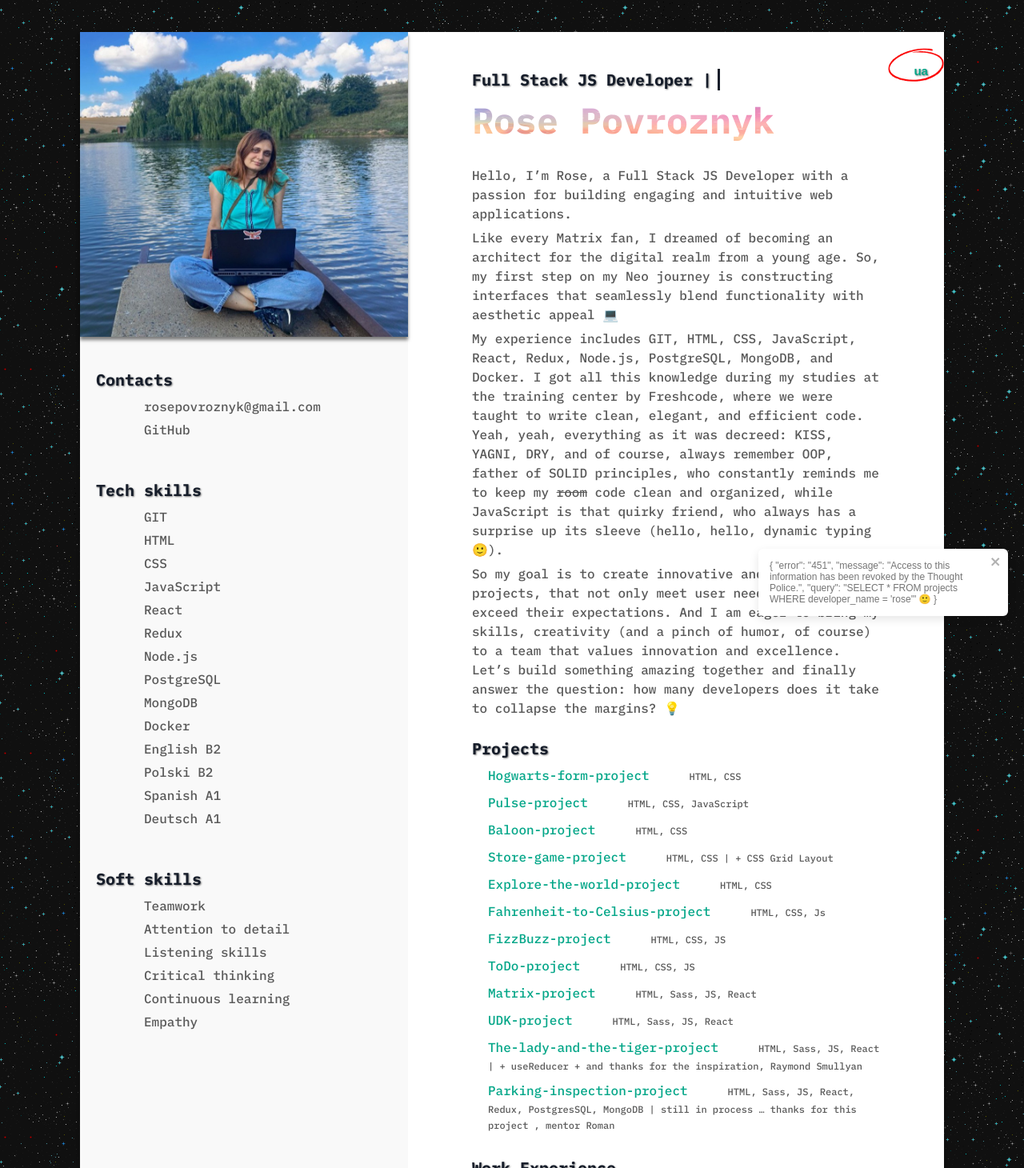
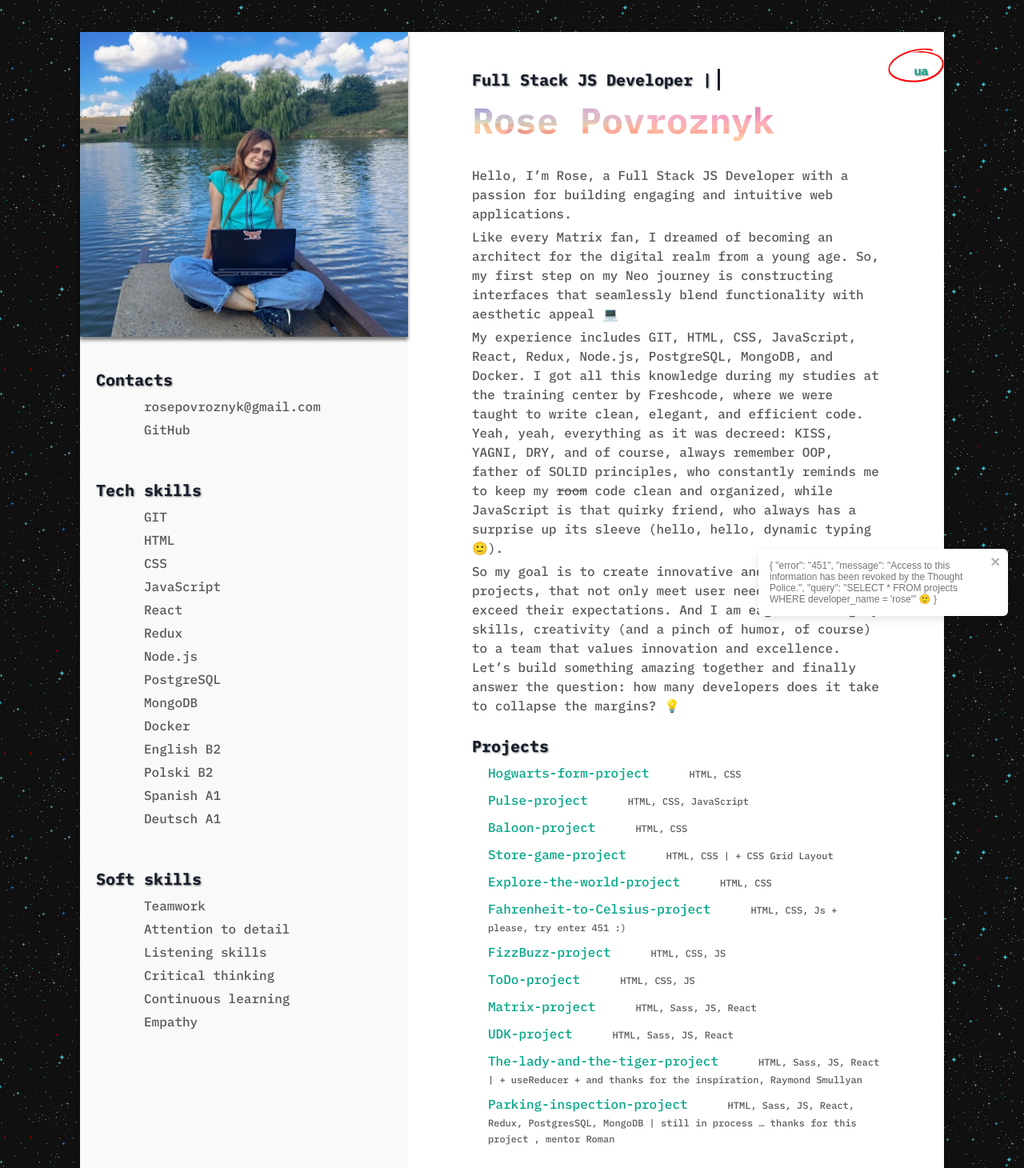
Before and after one commit to rose-povroznyk/rose-cv-project, a React (Create React App) app: page / in a window 1280 px wide. Shown: the top 1460 px of the page at 80% size. Built offline with nearby package versions, Linux system fonts and the light colour scheme.

Commit message:
Add changes to projectsData

```diff
--- a/src/components/AboutMe/AboutMe.module.sass
+++ b/src/components/AboutMe/AboutMe.module.sass
@@ -32,7 +32,7 @@
 .main-descr
     display: flex
     flex-direction: column
-    gap: .6rem
+    gap: .5rem
     font-size: 1.6rem
     line-height: 2.4rem
     color: $grey-color
--- a/src/data/projectsData.js
+++ b/src/data/projectsData.js
@@ -27,7 +27,7 @@ export const projectsDataEng = [
   [
     'https://pas-une-mowgli.github.io/fahrenheit-to-celsius-project/',
     'Fahrenheit-to-Celsius-project',
-    'HTML, CSS, Js',
+    'HTML, CSS, Js + please, try enter 451 :)',
   ],
   [
     'https://pas-une-mowgli.github.io/fizzbuzz-project/',
@@ -89,7 +89,7 @@ export const projectsDataUa = [
   [
     'https://pas-une-mowgli.github.io/fahrenheit-to-celsius-project/',
     'Fahrenheit-to-Celsius-project',
-    'HTML, CSS, Js',
+    'HTML, CSS, Js + спробуйте ввести 451, будь ласка :) ',
   ],
   [
     'https://pas-une-mowgli.github.io/fizzbuzz-project/',
```
